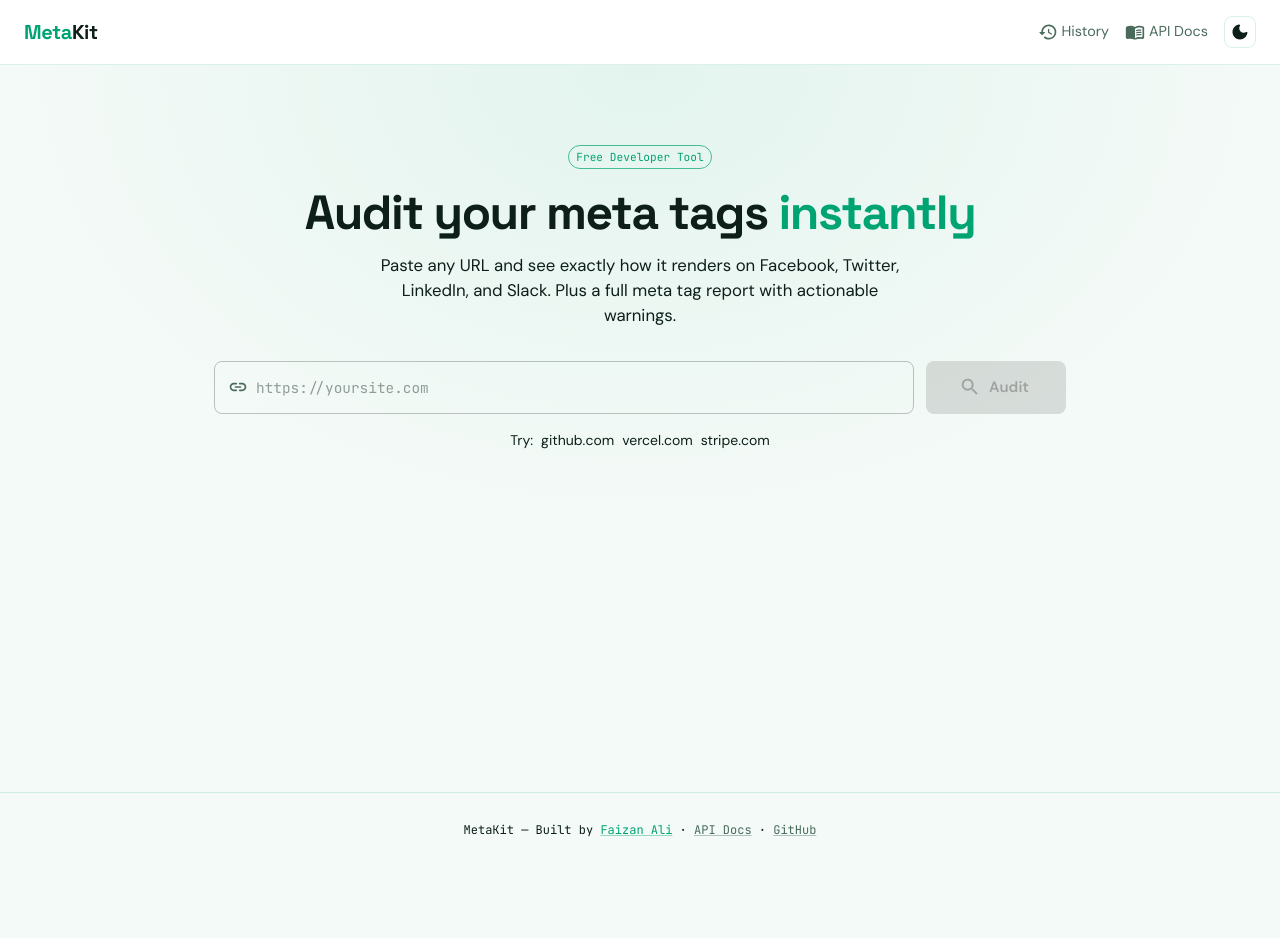
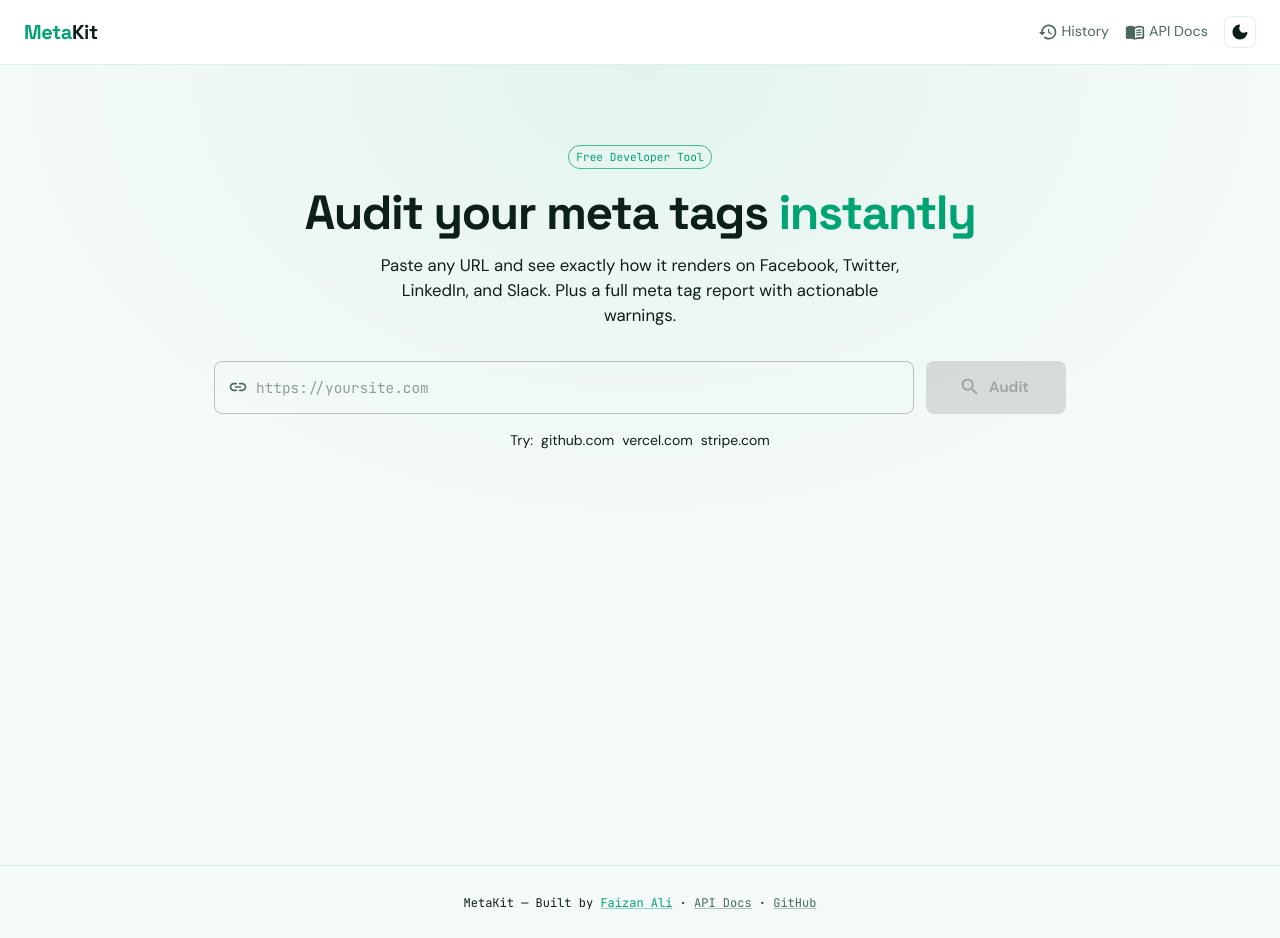
Before and after one commit to alifaizan786-op/MetaKit, a Next.js app: page / in a window 1280 px wide. Before the commit the page ends 865 px from the top, so only its background shows below. Built offline with nearby package versions, Linux system fonts and the light colour scheme; no server answers.

Commit message:
Convert Footer to component, added it to layout and removed from pages

```diff
--- a/app/layout.tsx
+++ b/app/layout.tsx
@@ -2,6 +2,7 @@
 // Root layout — wraps every page with the ThemeRegistry (MUI + color mode)
 // Also loads Google Fonts for Space Grotesk, DM Sans, and JetBrains Mono
 
+import Footer from '@/components/Footer';
 import NavBar from '@/components/NavBar';
 import ThemeRegistry from '@/components/ThemeRegistry';
 import type { Metadata } from 'next';
@@ -41,6 +42,7 @@ export default async function RootLayout({
 				<ThemeRegistry initialMode={initialMode}>
 					<NavBar />
 					{children}
+					<Footer />
 				</ThemeRegistry>
 			</body>
 		</html>
--- a/app/page.tsx
+++ b/app/page.tsx
@@ -305,37 +305,7 @@ export default function Home() {
 				</Container>
 			)}
 
-			{/* ── Footer ── */}
-			<Box
-				component='footer'
-				sx={{
-					mt: 'auto',
-					py: 3,
-					borderTop: '1px solid',
-					borderColor: 'divider',
-					textAlign: 'center',
-				}}>
-				<Typography variant='caption' color='text.secondary'>
-					MetaKit — Built by{' '}
-					<Link
-						href='https://linkedin.com/in/alifaizan786'
-						target='_blank'
-						color='primary.main'>
-						Faizan Ali
-					</Link>
-					{' · '}
-					<Link href='/docs' color='text.secondary'>
-						API Docs
-					</Link>
-					{' · '}
-					<Link
-						href='https://github.com/alifaizan786-op/MetaKit'
-						target='_blank'
-						color='text.secondary'>
-						GitHub
-					</Link>
-				</Typography>
-			</Box>
+
 		</Box>
 	);
 }
--- /dev/null
+++ b/components/Footer.tsx
@@ -0,0 +1,36 @@
+import { Box, Link, Typography } from '@mui/material';
+
+export default function Footer() {
+	return (
+		<Box
+			component='footer'
+			sx={{
+				mt: 'auto',
+				py: 3,
+				borderTop: '1px solid',
+				borderColor: 'divider',
+				textAlign: 'center',
+			}}>
+			<Typography variant='caption' color='text.secondary'>
+				MetaKit — Built by{' '}
+				<Link
+					href='https://linkedin.com/in/alifaizan786'
+					target='_blank'
+					color='primary.main'>
+					Faizan Ali
+				</Link>
+				{' · '}
+				<Link href='/docs' color='text.secondary'>
+					API Docs
+				</Link>
+				{' · '}
+				<Link
+					href='https://github.com/alifaizan786-op/MetaKit'
+					target='_blank'
+					color='text.secondary'>
+					GitHub
+				</Link>
+			</Typography>
+		</Box>
+	);
+}
```
Also changed, not shown: app/history/[id]/page.tsx (+1 -20 lines).
